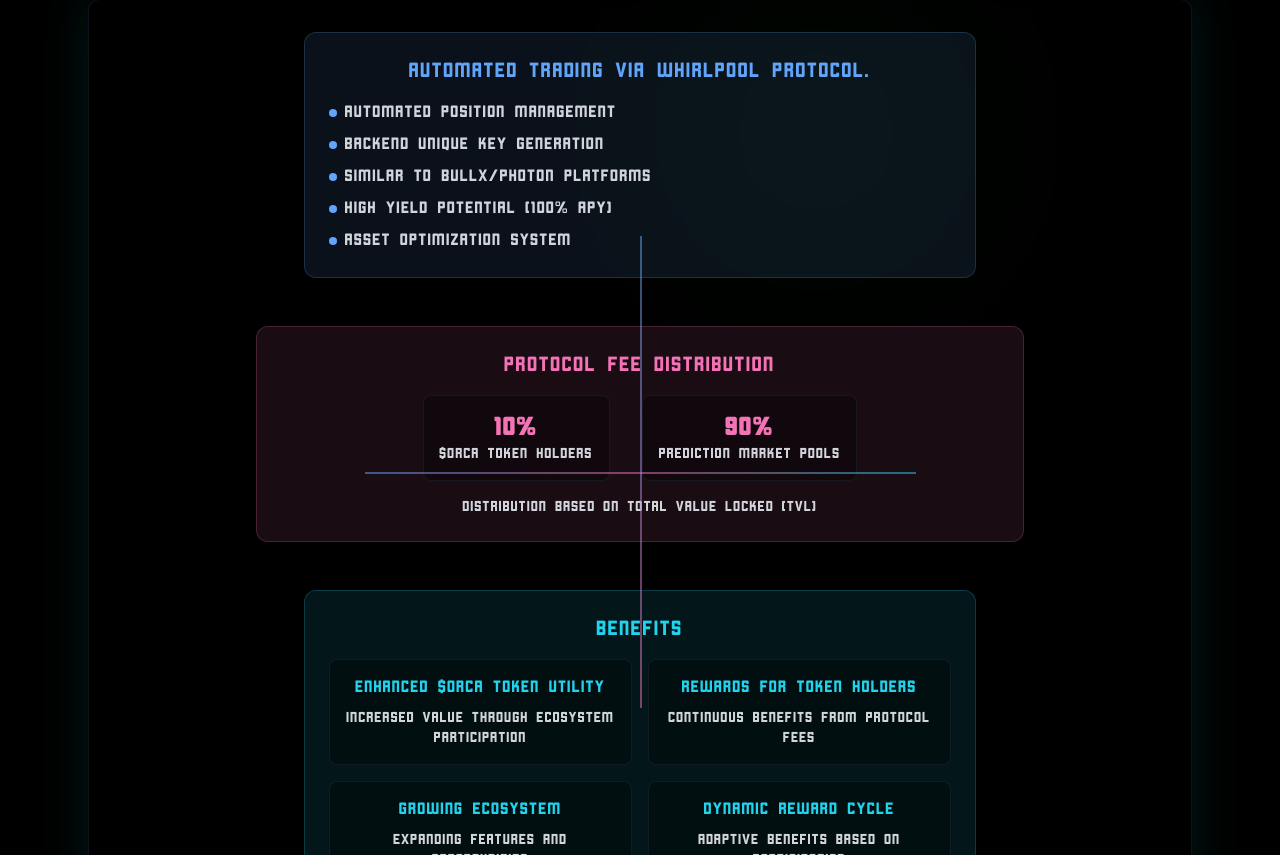
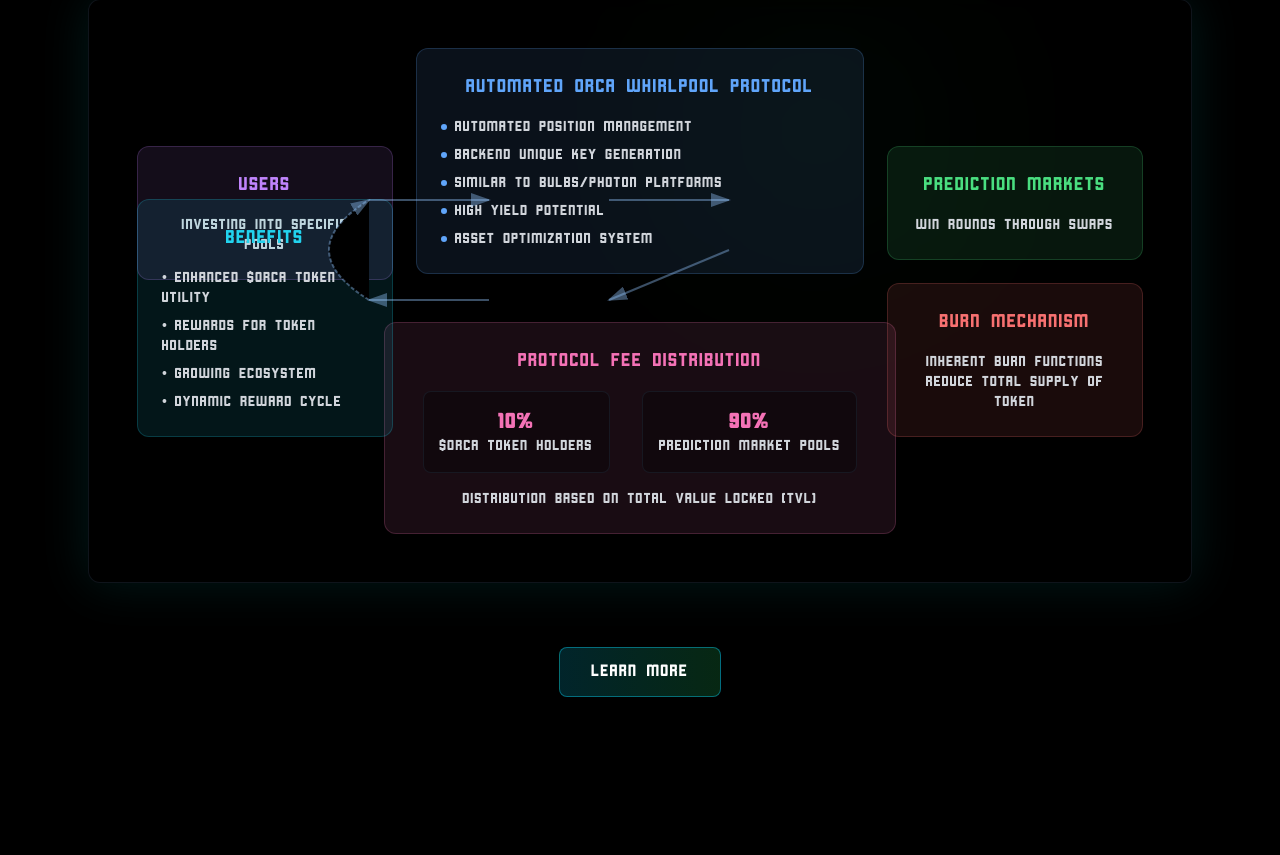
Before and after one commit to OrcaMonsta/orcamonsta1, a Next.js app: page /how-it-works in a window 1280 px wide. Shown: the part 525-1380 px from the top of the page. After the commit the page ends 1302 px from the top, so only its background shows below. Built offline with nearby package versions, Linux system fonts and the light colour scheme.

Commit message:
Update ecosystem visualization: Match reference image layout, improve flow arrows, and enhance content alignment

```diff
--- a/app/how-it-works/page.tsx
+++ b/app/how-it-works/page.tsx
@@ -114,103 +114,157 @@ export default function HowItWorks() {
             ORCA WHIRLPOOL ECOSYSTEM
           </h2>
 
-          <div className="relative backdrop-blur-md bg-black/30 rounded-xl p-8 border border-gray-800/50
+          <div className="relative backdrop-blur-md bg-black/30 rounded-xl p-12 border border-gray-800/50
             shadow-[0_0_50px_rgba(0,255,255,0.1)]">
 
-            {/* Trading Tool Section */}
+            {/* Users Section - Left Side */}
             <motion.div
-              initial={{ opacity: 0, y: 20 }}
+              initial={{ opacity: 0, x: -20 }}
+              animate={{ opacity: 1, x: 0 }}
+              transition={{ duration: 0.6 }}
+              className="absolute left-12 top-1/4 w-64 p-6 bg-purple-400/10 rounded-xl border border-purple-400/20"
+            >
+              <h3 className={`${cornerstone.className} text-lg text-center text-purple-400 mb-4`}>
+                USERS
+              </h3>
+              <div className="text-center space-y-2">
+                <div className="text-gray-300 text-sm">
+                  investing into specific pools
+                </div>
+              </div>
+            </motion.div>
+
+            {/* Trading Tool Section - Center Top */}
+            <motion.div
+              initial={{ opacity: 0, y: -20 }}
               animate={{ opacity: 1, y: 0 }}
-              transition={{ duration: 0.5 }}
-              className="max-w-2xl mx-auto mb-12 p-6 bg-blue-400/10 rounded-xl border border-blue-400/20"
+              transition={{ duration: 0.6 }}
+              className="max-w-md mx-auto mb-12 p-6 bg-blue-400/10 rounded-xl border border-blue-400/20"
             >
-              <h3 className={`${cornerstone.className} text-xl text-center text-blue-400 mb-4`}>
-                Automated Trading via Whirlpool Protocol.
+              <h3 className={`${cornerstone.className} text-lg text-center text-blue-400 mb-4`}>
+                AUTOMATED ORCA WHIRLPOOL PROTOCOL
               </h3>
-              <ul className="space-y-2 text-gray-300">
+              <ul className="space-y-2 text-sm text-gray-300">
                 <li className="flex items-center gap-2">
-                  <span className="w-2 h-2 bg-blue-400 rounded-full"></span>
+                  <span className="w-1.5 h-1.5 bg-blue-400 rounded-full"></span>
                   Automated position management
                 </li>
                 <li className="flex items-center gap-2">
-                  <span className="w-2 h-2 bg-blue-400 rounded-full"></span>
+                  <span className="w-1.5 h-1.5 bg-blue-400 rounded-full"></span>
                   Backend unique key generation
                 </li>
                 <li className="flex items-center gap-2">
-                  <span className="w-2 h-2 bg-blue-400 rounded-full"></span>
-                  Similar to Bullx/Photon platforms
+                  <span className="w-1.5 h-1.5 bg-blue-400 rounded-full"></span>
+                  Similar to Bulbs/Photon platforms
                 </li>
                 <li className="flex items-center gap-2">
-                  <span className="w-2 h-2 bg-blue-400 rounded-full"></span>
-                  High yield potential (100% APY)
+                  <span className="w-1.5 h-1.5 bg-blue-400 rounded-full"></span>
+                  High yield potential
                 </li>
                 <li className="flex items-center gap-2">
-                  <span className="w-2 h-2 bg-blue-400 rounded-full"></span>
+                  <span className="w-1.5 h-1.5 bg-blue-400 rounded-full"></span>
                   Asset optimization system
                 </li>
               </ul>
             </motion.div>
 
-            {/* Fee Distribution Section */}
+            {/* Prediction Markets - Right Side */}
             <motion.div
-              initial={{ opacity: 0, y: 20 }}
-              animate={{ opacity: 1, y: 0 }}
-              transition={{ duration: 0.5, delay: 0.2 }}
-              className="max-w-3xl mx-auto mb-12 p-6 bg-pink-400/10 rounded-xl border border-pink-400/20"
+              initial={{ opacity: 0, x: 20 }}
+              animate={{ opacity: 1, x: 0 }}
+              transition={{ duration: 0.6 }}
+              className="absolute right-12 top-1/4 w-64 p-6 bg-green-400/10 rounded-xl border border-green-400/20"
             >
-              <h3 className={`${cornerstone.className} text-xl text-center text-pink-400 mb-4`}>
-                Protocol Fee Distribution
+              <h3 className={`${cornerstone.className} text-lg text-center text-green-400 mb-4`}>
+                PREDICTION MARKETS
               </h3>
-              <div className="flex justify-center gap-8 mb-4">
+              <div className="text-center text-sm text-gray-300">
+                Win rounds through swaps
+              </div>
+            </motion.div>
+
+            {/* Fee Distribution - Center */}
+            <motion.div
+              initial={{ opacity: 0 }}
+              animate={{ opacity: 1 }}
+              transition={{ duration: 0.6, delay: 0.2 }}
+              className="max-w-lg mx-auto p-6 bg-pink-400/10 rounded-xl border border-pink-400/20"
+            >
+              <h3 className={`${cornerstone.className} text-lg text-center text-pink-400 mb-4`}>
+                PROTOCOL FEE DISTRIBUTION
+              </h3>
+              <div className="flex justify-center gap-8">
                 <div className="text-center p-4 bg-black/30 rounded-lg border border-gray-800/50">
-                  <div className="text-2xl font-bold text-pink-400">10%</div>
+                  <div className="text-xl font-bold text-pink-400">10%</div>
                   <div className="text-sm text-gray-300">$ORCA Token Holders</div>
                 </div>
                 <div className="text-center p-4 bg-black/30 rounded-lg border border-gray-800/50">
-                  <div className="text-2xl font-bold text-pink-400">90%</div>
+                  <div className="text-xl font-bold text-pink-400">90%</div>
                   <div className="text-sm text-gray-300">Prediction Market Pools</div>
                 </div>
               </div>
-              <div className="text-center text-gray-300 text-sm">
+              <div className="text-center mt-4 text-sm text-gray-300">
                 Distribution based on Total Value Locked (TVL)
               </div>
             </motion.div>
 
-            {/* Benefits Section */}
+            {/* Benefits - Left Bottom */}
             <motion.div
-              initial={{ opacity: 0, y: 20 }}
-              animate={{ opacity: 1, y: 0 }}
-              transition={{ duration: 0.5, delay: 0.4 }}
-              className="max-w-2xl mx-auto p-6 bg-cyan-400/10 rounded-xl border border-cyan-400/20"
+              initial={{ opacity: 0, x: -20 }}
+              animate={{ opacity: 1, x: 0 }}
+              transition={{ duration: 0.6, delay: 0.3 }}
+              className="absolute left-12 bottom-1/4 w-64 p-6 bg-cyan-400/10 rounded-xl border border-cyan-400/20"
             >
-              <h3 className={`${cornerstone.className} text-xl text-center text-cyan-400 mb-4`}>
-                Benefits
+              <h3 className={`${cornerstone.className} text-lg text-center text-cyan-400 mb-4`}>
+                BENEFITS
               </h3>
-              <div className="grid grid-cols-2 gap-4">
-                <div className="text-center p-4 bg-black/30 rounded-lg border border-gray-800/50">
-                  <div className="text-cyan-400 mb-2">Enhanced $ORCA token utility</div>
-                  <div className="text-sm text-gray-300">Increased value through ecosystem participation</div>
-                </div>
-                <div className="text-center p-4 bg-black/30 rounded-lg border border-gray-800/50">
-                  <div className="text-cyan-400 mb-2">Rewards for token holders</div>
-                  <div className="text-sm text-gray-300">Continuous benefits from protocol fees</div>
-                </div>
-                <div className="text-center p-4 bg-black/30 rounded-lg border border-gray-800/50">
-                  <div className="text-cyan-400 mb-2">Growing ecosystem</div>
-                  <div className="text-sm text-gray-300">Expanding features and opportunities</div>
-                </div>
-                <div className="text-center p-4 bg-black/30 rounded-lg border border-gray-800/50">
-                  <div className="text-cyan-400 mb-2">Dynamic reward cycle</div>
-                  <div className="text-sm text-gray-300">Adaptive benefits based on participation</div>
-                </div>
+              <ul className="space-y-2 text-sm text-gray-300">
+                <li>• Enhanced $ORCA token utility</li>
+                <li>• Rewards for token holders</li>
+                <li>• Growing ecosystem</li>
+                <li>• Dynamic reward cycle</li>
+              </ul>
+            </motion.div>
+
+            {/* Token Burn - Right Bottom */}
+            <motion.div
+              initial={{ opacity: 0, x: 20 }}
+              animate={{ opacity: 1, x: 0 }}
+              transition={{ duration: 0.6, delay: 0.3 }}
+              className="absolute right-12 bottom-1/4 w-64 p-6 bg-red-400/10 rounded-xl border border-red-400/20"
+            >
+              <h3 className={`${cornerstone.className} text-lg text-center text-red-400 mb-4`}>
+                BURN MECHANISM
+              </h3>
+              <div className="text-center text-sm text-gray-300">
+                Inherent burn functions reduce total supply of token
               </div>
             </motion.div>
 
-            {/* Connecting Arrows */}
-            <div className="absolute inset-0 pointer-events-none">
-              <div className="absolute top-1/2 left-1/4 w-1/2 h-[2px] bg-gradient-to-r from-blue-400/50 via-pink-400/50 to-cyan-400/50"></div>
-              <div className="absolute top-1/4 left-1/2 w-[2px] h-1/2 bg-gradient-to-b from-blue-400/50 to-pink-400/50"></div>
-            </div>
+            {/* Flow Arrows */}
+            <svg className="absolute inset-0 w-full h-full pointer-events-none">
+              <defs>
+                <marker id="arrowhead" markerWidth="10" markerHeight="7" refX="9" refY="3.5" orient="auto">
+                  <polygon points="0 0, 10 3.5, 0 7" fill="rgba(147, 197, 253, 0.4)" />
+                </marker>
+              </defs>
+              <motion.g
+                initial={{ opacity: 0 }}
+                animate={{ opacity: 1 }}
+                transition={{ duration: 0.8, delay: 0.5 }}
+              >
+                {/* User to Trading Tool */}
+                <path d="M280 200 L400 200" stroke="rgba(147, 197, 253, 0.4)" strokeWidth="2" markerEnd="url(#arrowhead)" />
+                {/* Trading Tool to Prediction Markets */}
+                <path d="M520 200 L640 200" stroke="rgba(147, 197, 253, 0.4)" strokeWidth="2" markerEnd="url(#arrowhead)" />
+                {/* Prediction Markets to Fee Distribution */}
+                <path d="M640 250 L520 300" stroke="rgba(147, 197, 253, 0.4)" strokeWidth="2" markerEnd="url(#arrowhead)" />
+                {/* Fee Distribution to Benefits */}
+                <path d="M400 300 L280 300" stroke="rgba(147, 197, 253, 0.4)" strokeWidth="2" markerEnd="url(#arrowhead)" />
+                {/* Circular flow back to Users */}
+                <path d="M280 300 Q200 250 280 200" stroke="rgba(147, 197, 253, 0.4)" strokeWidth="2" strokeDasharray="4 2" markerEnd="url(#arrowhead)" />
+              </motion.g>
+            </svg>
           </div>
         </div>
 
```
